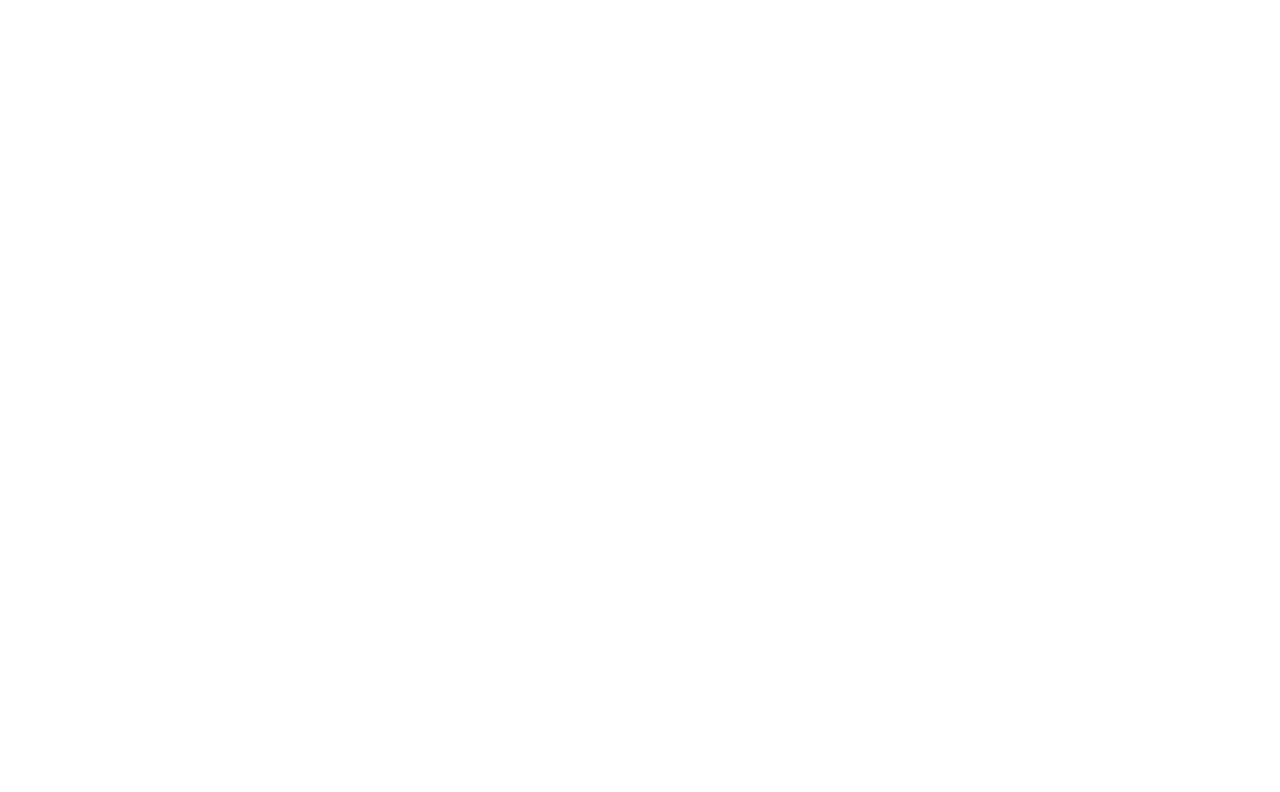
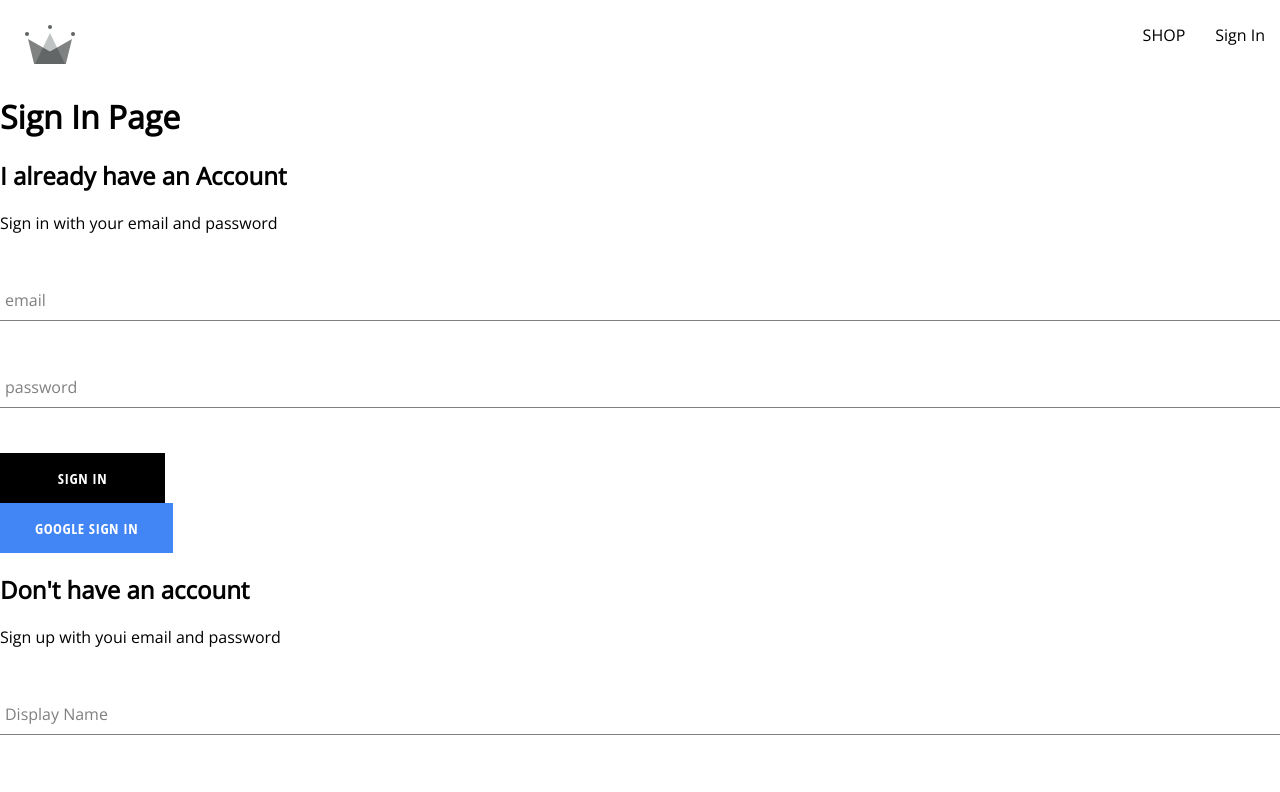
Before and after one commit to themeltman/crwn-clothing, a React (Create React App) app: page /auth in a window 1280 px wide. Before the commit this address had no page. Shown: the top 792 px of the page. Built offline with nearby package versions, Linux system fonts and the light colour scheme.

Commit message:
create signin componennt

```diff
--- a/src/App.js
+++ b/src/App.js
@@ -1,7 +1,7 @@
 import {Routes, Route} from "react-router-dom";
 import Home from "./routes/home";
 import Navigation from "./routes/navigation/navigation"
-import SignIn from "./routes/sign-in/sign-in";
+import Authentication from "./routes/authentication/authentication";
 
 
 const App = () => {
@@ -9,7 +9,7 @@
      <Routes>
          <Route path={'/'} element={<Navigation />}>
              <Route index  element={<Home />}/>
-             <Route path={'sign-in'}  element={<SignIn />}/>
+             <Route path={'auth'}  element={<Authentication />}/>
          </Route>
 
      </Routes>
--- /dev/null
+++ b/src/components/button/button.jsx
@@ -0,0 +1,14 @@
+import './button.styles.scss'
+const Button = ({ children, buttonType, ...otherProps }) => {
+    const BUTTON_TYPE_CLASSES = {
+        google: 'google-sign-in',
+        inverted: 'inverted'
+    }
+    return (
+        <button className={`button-container ${BUTTON_TYPE_CLASSES[buttonType]}`} {...otherProps}>
+            {children}
+        </button>
+
+    )
+}
+export default Button
--- /dev/null
+++ b/src/components/button/button.styles.scss
@@ -0,0 +1,46 @@
+.button-container {
+  min-width: 165px;
+  width: auto;
+  height: 50px;
+  letter-spacing: 0.5px;
+  line-height: 50px;
+  padding: 0 35px 0 35px;
+  font-size: 15px;
+  background-color: black;
+  color: white;
+  text-transform: uppercase;
+  font-family: 'Open Sans Condensed';
+  font-weight: bolder;
+  border: none;
+  cursor: pointer;
+  display: flex;
+  justify-content: center;
+
+  &:hover {
+    background-color: white;
+    color: black;
+    border: 1px solid black;
+  }
+
+  &.google-sign-in {
+    background-color: #4285f4;
+    color: white;
+
+    &:hover {
+      background-color: #357ae8;
+      border: none;
+    }
+  }
+
+  &.inverted {
+    background-color: white;
+    color: black;
+    border: 1px solid black;
+
+    &:hover {
+      background-color: black;
+      color: white;
+      border: none;
+    }
+  }
+}
--- /dev/null
+++ b/src/components/sign-in-form/sign-in-form.jsx
@@ -0,0 +1,55 @@
+import FormInput from "../form-input/form-input";
+import {useState} from "react";
+import {createUserDocumentFromAuth, signInWithGooglePopup} from "../../utils/firebase/firebase.utils";
+import './sign-in-form.sytle.scss'
+import Button from "../button/button";
+const SignInForm = () => {
+
+    const defaultSignInFields = {
+        email: '',
+        password: ''
+    }
+
+    const [ signInFields, setSignInFields ] = useState(defaultSignInFields)
+    const { email, password } = signInFields
+
+    const resetFormFields = () => {
+        setSignInFields(defaultSignInFields)
+    }
+
+    const handleSubmit = async (event) => {
+        event.preventDefault()
+
+        try {
+            resetFormFields()
+        } catch (error) {
+
+        }
+    }
+
+    const handleChange = (event) => {
+        const {name, value} = event.target
+        setSignInFields({...signInFields, [name]: value})
+    }
+
+    const signInWithGoogle = async () => {
+        const {user} = await signInWithGooglePopup()
+        await createUserDocumentFromAuth(user)
+    }
+
+    return (
+        <div>
+
+            <h2>I already have an Account</h2>
+            <span>Sign in with your email and password</span>
+            <form onSubmit={handleSubmit}>
+                <FormInput label={'email'} type={'text'} required onChange={handleChange} name={'email'} value={email}/>
+                <FormInput label={'password'} type={'password'} required onChange={handleChange} name={'password'} value={password}  autoComplete="on"/>
+                <Button type={'submit'}>SIGN IN</Button>
+                <Button buttonType={'google'} onClick={signInWithGoogle}>Google sign in</Button>
+            </form>
+        </div>
+    )
+}
+
+export default SignInForm
--- /dev/null
+++ b/src/components/sign-in-form/sign-in-form.sytle.scss
@@ -0,0 +1,9 @@
+.sign-up-container {
+  display: flex;
+  flex-direction: column;
+  width: 380px;
+
+  h2 {
+    margin: 10px 0;
+  }
+}
--- a/src/components/sign-up-form/sign-up-form.jsx
+++ b/src/components/sign-up-form/sign-up-form.jsx
@@ -2,6 +2,8 @@
 import { createAuthUserWithEmailAndPassword } from "../../utils/firebase/firebase.utils";
 import { createUserDocumentFromAuth } from "../../utils/firebase/firebase.utils";
 import FormInput from "../form-input/form-input";
+import './sign-up-form.sytle.scss'
+import Button from "../button/button";
 
 const defaultFormFields = {
     displayName: '',
@@ -17,6 +19,7 @@
     const resetFormFields = () => {
         setFormFields(defaultFormFields)
     }
+
     const handleSubmit = async (event) => {
         event.preventDefault()
         if (password !== confirmPassword) {
@@ -42,13 +45,14 @@
     }
     return  (
         <div>
-            <h1>Sign up with youi email and password</h1>
+            <h2>Don't have an account</h2>
+            <span>Sign up with youi email and password</span>
             <form onSubmit={handleSubmit}>
                 <FormInput label={'Display Name'} type={'text'} required onChange={handleChange} name={'displayName'} value={displayName}/>
                 <FormInput label={'Email'} type={'email'} required onChange={handleChange} name={'email'} value={email}/>
                 <FormInput label={'Password'} type={'password'} required onChange={handleChange} name={'password'} value={password} autoComplete="on"/>
                 <FormInput label={'Confirm Password'} type={'password'} required onChange={handleChange} name={'confirmPassword'} value={confirmPassword} autoComplete="on"/>
-                <button type={'submit'}>Sign up</button>
+                <Button type={'submit'}>Sign up</Button>
             </form>
         </div>
     )
--- /dev/null
+++ b/src/components/sign-up-form/sign-up-form.sytle.scss
@@ -0,0 +1,9 @@
+.sign-up-container {
+  display: flex;
+  flex-direction: column;
+  width: 380px;
+
+  h2 {
+    margin: 10px 0;
+  }
+}
--- a/src/routes/sign-in/sign-in.jsx
+++ b/src/routes/authentication/authentication.jsx
@@ -4,20 +4,18 @@
     createUserDocumentFromAuth,
 } from "../../utils/firebase/firebase.utils";
 import SignUpForm from "../../components/sign-up-form/sign-up-form";
+import FormInput from "../../components/form-input/form-input";
+import { useState } from "react";
+import SignInForm from "../../components/sign-in-form/sign-in-form";
 
-const SignIn = () => {
+const Authentication = () => {
 
-
-    const logGoogleUser = async () => {
-        const {user} = await signInWithGooglePopup()
-        const userDocRef = await createUserDocumentFromAuth(user)
-    }
     return (
         <div>
             <h1>Sign In Page</h1>
-            <button onClick={logGoogleUser}>Sign in with Google Popup</button>
+            <SignInForm/>
             <SignUpForm/>
         </div>
     )
 }
-export default SignIn
+export default Authentication
--- a/src/routes/navigation/navigation.jsx
+++ b/src/routes/navigation/navigation.jsx
@@ -14,7 +14,7 @@
                     <Link className={'nav-link'} to={'/shop'}>
                         SHOP
                     </Link>
-                    <Link className={'nav-link'} to={'/sign-in'}>
+                    <Link className={'nav-link'} to={'/auth'}>
                         Sign In
                     </Link>
                 </div>
```
